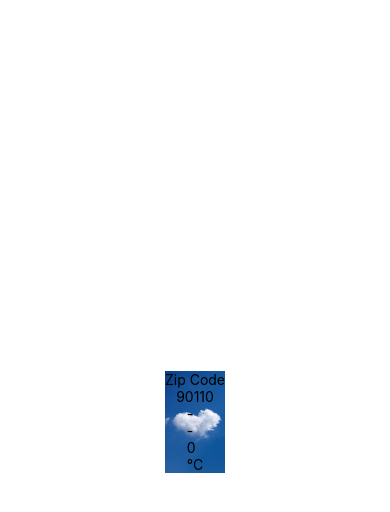
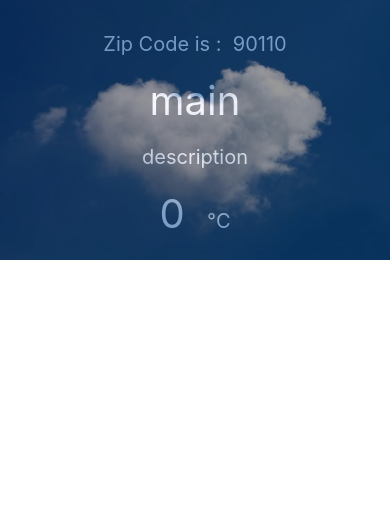
Before and after one commit to 6135512065/ADV-LAB-3SA04, a React Native app: screen / in a window 390 px wide. Shown: the top 512 px of the page. Built offline with nearby package versions, Linux system fonts and the light colour scheme.

Commit message:
Flex Box CHALLENGE

```diff
--- a/App.js
+++ b/App.js
@@ -17,8 +17,5 @@ export default function App() {
 const styles = StyleSheet.create({
   container: {
     flex: 1,
-    backgroundColor: '#fff',
-    alignItems: 'center',
-    justifyContent: 'center',
   },
-})
+});
--- a/components/Forecast.js
+++ b/components/Forecast.js
@@ -1,15 +1,34 @@
 import React from 'react';
-import { View, Text } from 'react-native';
+import { View, Text, StyleSheet, Image } from 'react-native';
 
 export default function Forecast(props) {
     return (
-        <View >
-            <Text>{props.main}</Text>
-            <Text>{props.description}</Text>
-            <View>
-                <Text>{props.temp}</Text>
-                <Text>°C</Text>
+        <View style={styles.center}>
+            <Text style={styles.big}>{props.main}</Text>
+            <Text style={styles.medium}>{props.description}</Text>
+            <View style={{ marginTop: 20 }}>
+                <Text>
+                    <Text style={styles.big}>{props.temp}  </Text>
+                    <Text style={styles.medium}>°C</Text>
+                </Text>
             </View>
-        </View>
+        </View >
     );
 }
+
+const styles = StyleSheet.create({
+    center: {
+        justifyContent: 'space-around',
+        alignItems: 'center',
+    },
+    big: {
+        marginTop: 20,
+        fontSize: 40,
+        color: 'white',
+    },
+    medium: {
+        marginTop: 20,
+        fontSize: 20,
+        color: 'white',
+    }
+})
--- a/components/Weather.js
+++ b/components/Weather.js
@@ -1,27 +1,42 @@
-import React, { useState } from 'react';
+import React, { useState, useEffect } from 'react';
 import { View, Text, ImageBackground, StyleSheet } from 'react-native';
 import Forecast from './Forecast';
 
 export default function Weather(props) {
     const [forecastInfo, setForecastInfo] = useState({
-        main: '-',
-        description: '-',
+        main: 'main',
+        description: 'description',
         temp: 0
     })
+
     return (
         <View>
             <ImageBackground source={require('./bg.jpg')} style={styles.backdrop}>
-                <Text>Zip Code</Text>
-                <Text>{props.zipCode}</Text>
-                <Forecast {...forecastInfo} />
+                <View style={styles.cover}>
+                    <Text style={styles.medium}>Zip Code is :  {props.zipCode}</Text>
+                    <Forecast {...forecastInfo} />
+                </View>
             </ImageBackground>
         </View>
     );
 }
+
 const styles = StyleSheet.create({
     backdrop: {
         alignItems: 'center',
         width: '100%',
         height: '100%'
     },
+    cover: {
+        backgroundColor: 'black',
+        width: '100%',
+        height: 260,
+        opacity: 0.4,
+        alignItems: 'center',
+    },
+    medium: {
+        marginTop: 32,
+        fontSize: 20,
+        color: 'white',
+    }
 });
```
